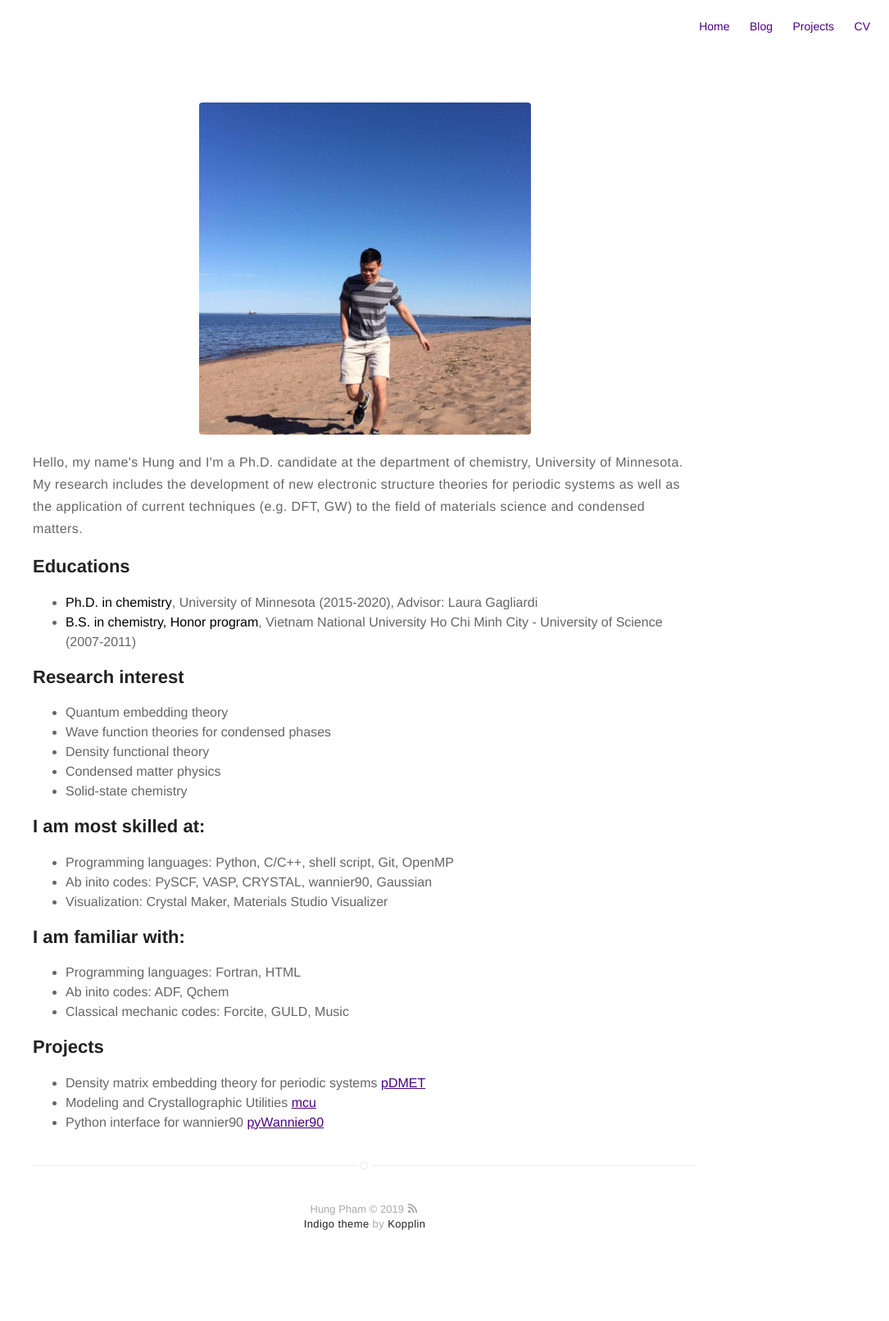
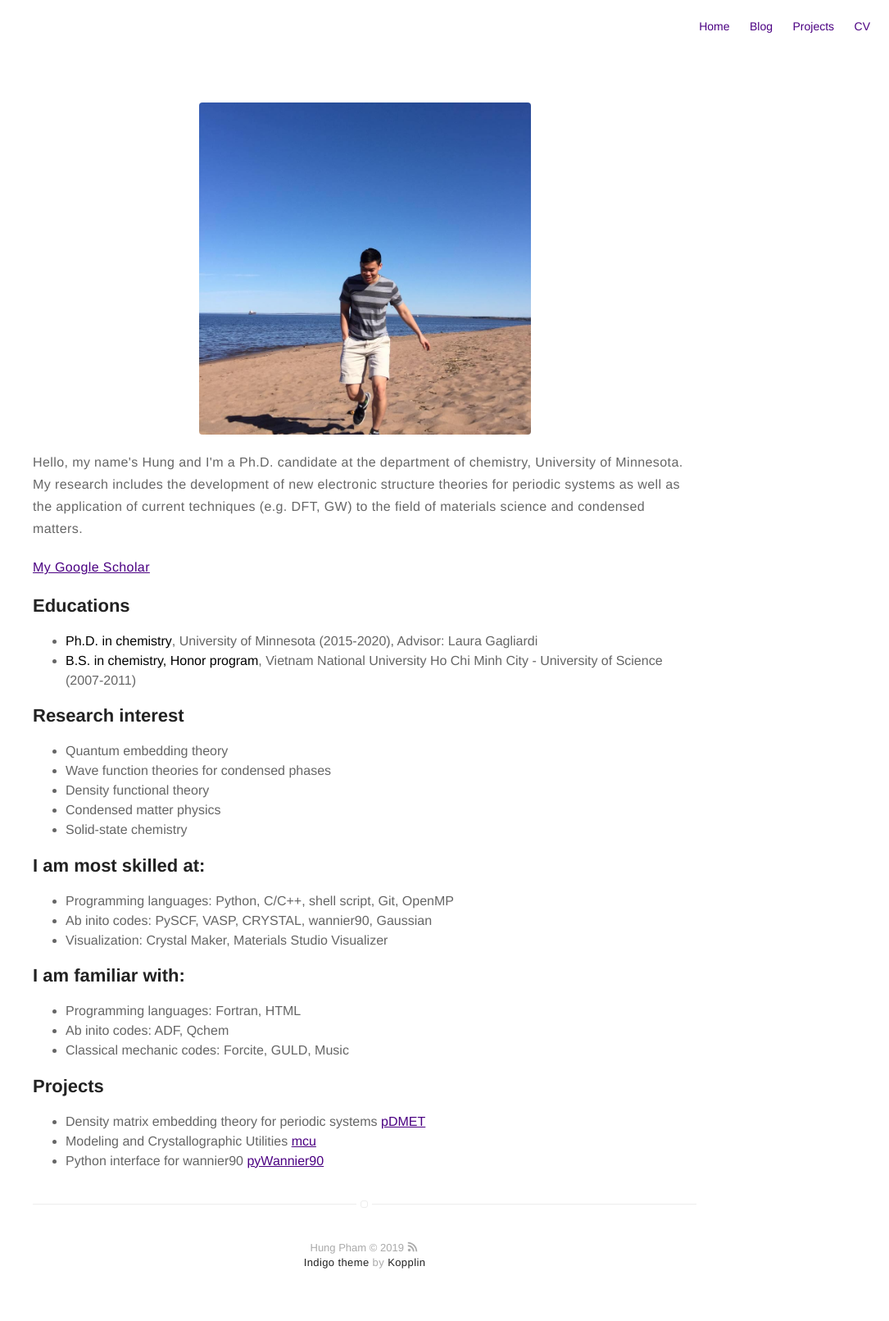
Before and after one commit to hungpham2017/hungpham2017.github.io, a Jekyll site: the page built from about.md, in a window 1280 px wide. Shown: the whole page at 82% size, without its empty margins (195-1280 px from the left). Built offline with Jekyll 4.4.1, drawn with Linux system fonts in a browser that asks for light colours; before the commit the page ends 1564 px from its top, so only the background shows below that.

Commit message:
Updating MOFs

```diff
--- a/_posts/2019-08-28-pDMET.markdown
+++ b/_posts/2019-08-28-pDMET.markdown
@@ -35,7 +35,7 @@ to treat excitation and other type of interacting particles.
 
 ---
 
-<h4>References</h4>
+<h4>Publications</h4>
 1. **H. Q. Pham**, V. Bernales, L. Gagliardi; Can Density Matrix Embedding Theory with the Complete Active Space Self-Consistent Field Solver Describe Single and Double Bond Breaking in Molecular Systems?, [**J. Chem. Theory Comput.**, **2018**](https://pubs.acs.org/doi/10.1021/acs.jctc.7b01248), 14, 1960.
 2. **H. Q. Pham**, M. R. Hermes, L. Gagliardi; Periodic Density Matrix Embedding Theory: A Wave Function Approach for Strongly Correlated Materials, **2019**, Manuscript under preparation.
 
--- a/about.md
+++ b/about.md
@@ -4,9 +4,16 @@ layout: page
 ---
 ![Profile Image]({{ site.url }}/{{ site.picture }})
 
-<p>  Hello, my name's Hung and I'm a Ph.D. candidate at the department of chemistry, University of Minnesota.
-  My research includes the development of new electronic structure theories for periodic systems as well as the application of current techniques
-  (e.g. DFT, GW) to the field of materials science and condensed matters.</p>
+<p>
+Hello, my name's Hung and I'm a Ph.D. candidate at the department of chemistry, University of Minnesota.
+My research includes the development of new electronic structure theories for periodic systems as well as the application of current techniques
+(e.g. DFT, GW) to the field of materials science and condensed matters.
+</p>
+
+<p>
+<a href="https://scholar.google.com/citations?user=MIe6vYUAAAAJ&hl=en&authuser=1#">My Google Scholar</a>
+</p>
+
 
 <h2>Educations</h2>
 
```
